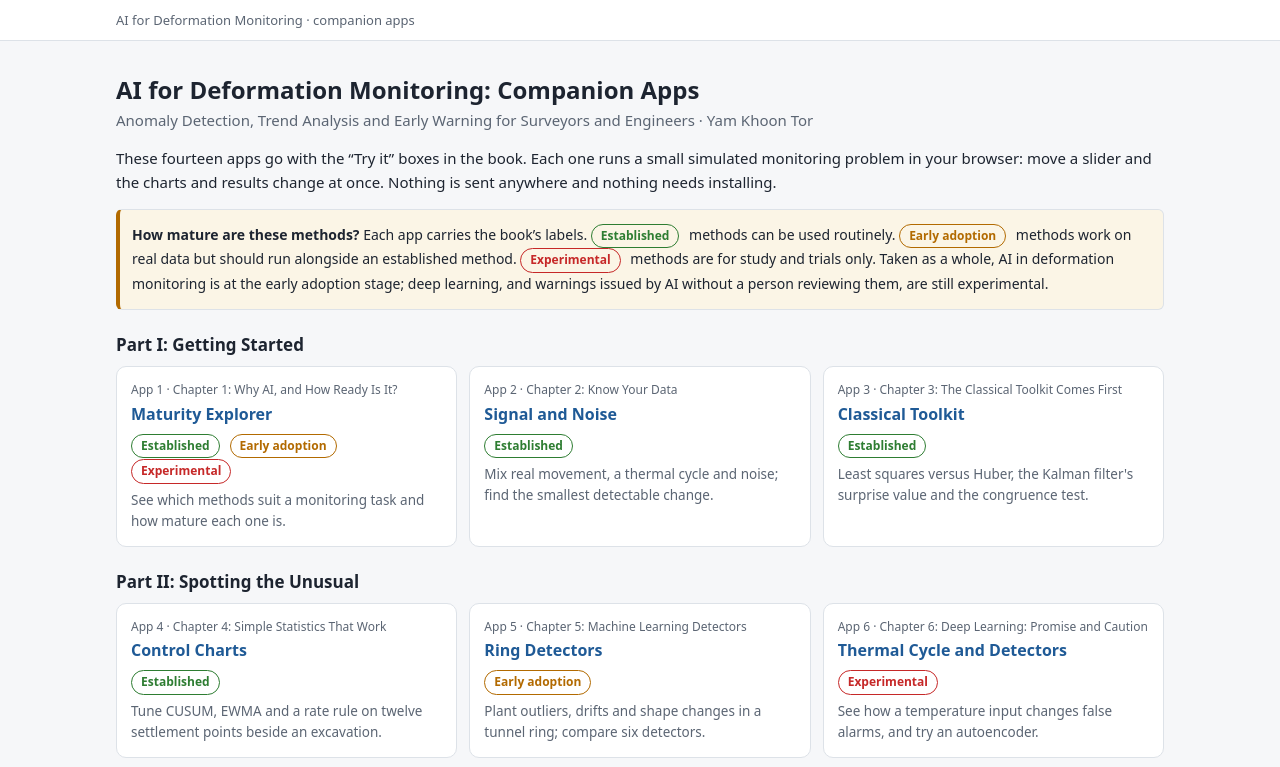
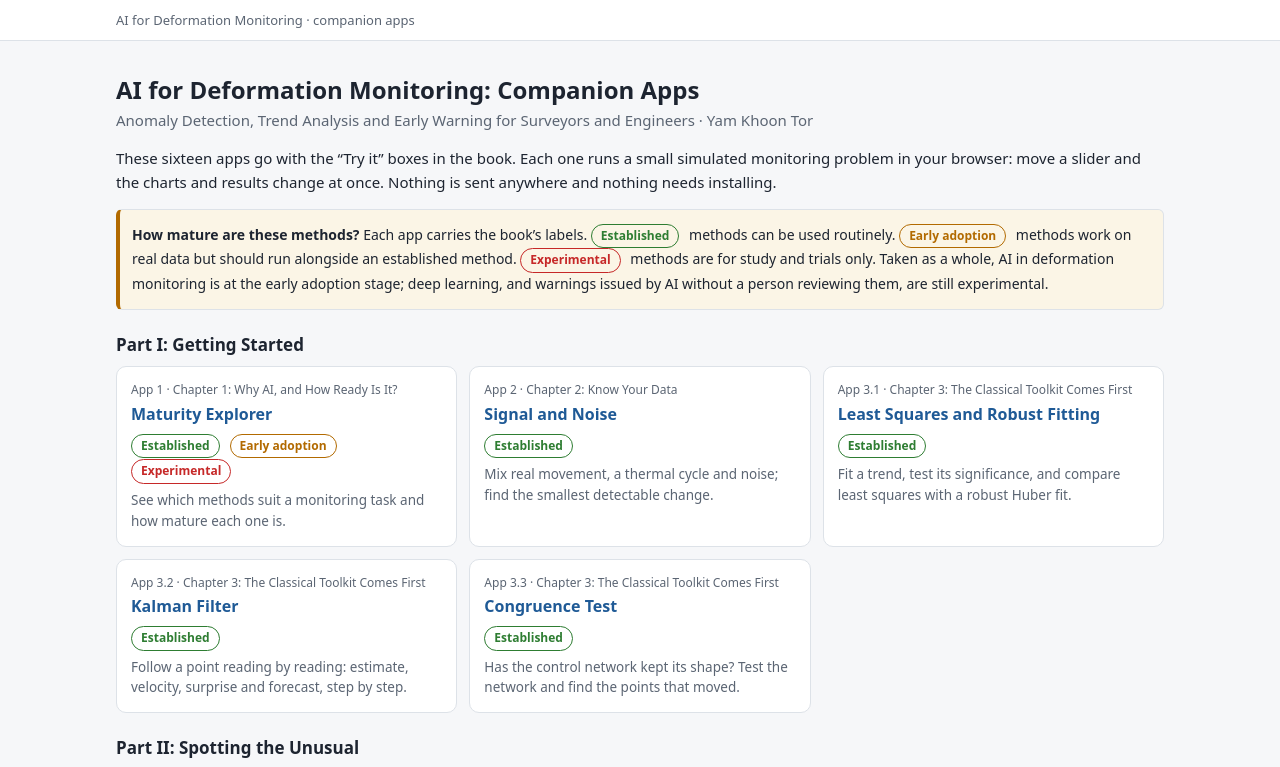
Before and after one commit to yamkhoontor/AIDeform, a plain HTML site: page index.html in a window 1280 px wide. Shown: the top 767 px of the page. Drawn offline with Linux system fonts and the light colour scheme.

Commit message:
Add files via upload

```diff
--- a/index.html
+++ b/index.html
@@ -4,7 +4,7 @@
 <meta charset="utf-8">
 <meta name="viewport" content="width=device-width, initial-scale=1">
 <title>AI for Deformation Monitoring: Companion Apps</title>
-<meta name="description" content="Fourteen interactive apps that go with the book AI for Deformation Monitoring. They work online and offline.">
+<meta name="description" content="Sixteen interactive apps that go with the book AI for Deformation Monitoring. They work online and offline.">
 <link rel="stylesheet" href="assets/style.css">
 </head>
 <body>
@@ -12,13 +12,15 @@
 <main class="wrap">
 <h1>AI for Deformation Monitoring: Companion Apps</h1>
 <p class="sub">Anomaly Detection, Trend Analysis and Early Warning for Surveyors and Engineers &middot; Yam Khoon Tor</p>
-<p>These fourteen apps go with the “Try it” boxes in the book. Each one runs a small simulated monitoring problem in your browser: move a slider and the charts and results change at once. Nothing is sent anywhere and nothing needs installing.</p>
+<p>These sixteen apps go with the “Try it” boxes in the book. Each one runs a small simulated monitoring problem in your browser: move a slider and the charts and results change at once. Nothing is sent anywhere and nothing needs installing.</p>
 <div class="panel note"><p><strong>How mature are these methods?</strong> Each app carries the book’s labels. <span class="badge est">Established</span> methods can be used routinely. <span class="badge early">Early adoption</span> methods work on real data but should run alongside an established method. <span class="badge exp">Experimental</span> methods are for study and trials only. Taken as a whole, AI in deformation monitoring is at the early adoption stage; deep learning, and warnings issued by AI without a person reviewing them, are still experimental.</p></div>
 <h2>Part I: Getting Started</h2>
 <div class="cards">
 <a class="card" href="apps/app01-maturity-explorer.html"><div class="n">App 1 &middot; Chapter 1: Why AI, and How Ready Is It?</div><h3>Maturity Explorer</h3><div><span class="badge est">Established</span> <span class="badge early">Early adoption</span> <span class="badge exp">Experimental</span></div><p>See which methods suit a monitoring task and how mature each one is.</p></a>
 <a class="card" href="apps/app02-signal-and-noise.html"><div class="n">App 2 &middot; Chapter 2: Know Your Data</div><h3>Signal and Noise</h3><div><span class="badge est">Established</span></div><p>Mix real movement, a thermal cycle and noise; find the smallest detectable change.</p></a>
-<a class="card" href="apps/app03-classical-toolkit.html"><div class="n">App 3 &middot; Chapter 3: The Classical Toolkit Comes First</div><h3>Classical Toolkit</h3><div><span class="badge est">Established</span></div><p>Least squares versus Huber, the Kalman filter&#x27;s surprise value and the congruence test.</p></a>
+<a class="card" href="apps/app03-classical-toolkit.html"><div class="n">App 3.1 &middot; Chapter 3: The Classical Toolkit Comes First</div><h3>Least Squares and Robust Fitting</h3><div><span class="badge est">Established</span></div><p>Fit a trend, test its significance, and compare least squares with a robust Huber fit.</p></a>
+<a class="card" href="apps/app03-2-kalman-filter.html"><div class="n">App 3.2 &middot; Chapter 3: The Classical Toolkit Comes First</div><h3>Kalman Filter</h3><div><span class="badge est">Established</span></div><p>Follow a point reading by reading: estimate, velocity, surprise and forecast, step by step.</p></a>
+<a class="card" href="apps/app03-3-congruence-test.html"><div class="n">App 3.3 &middot; Chapter 3: The Classical Toolkit Comes First</div><h3>Congruence Test</h3><div><span class="badge est">Established</span></div><p>Has the control network kept its shape? Test the network and find the points that moved.</p></a>
 </div>
 <h2>Part II: Spotting the Unusual</h2>
 <div class="cards">
```
Also changed, not shown: 1 other file.
